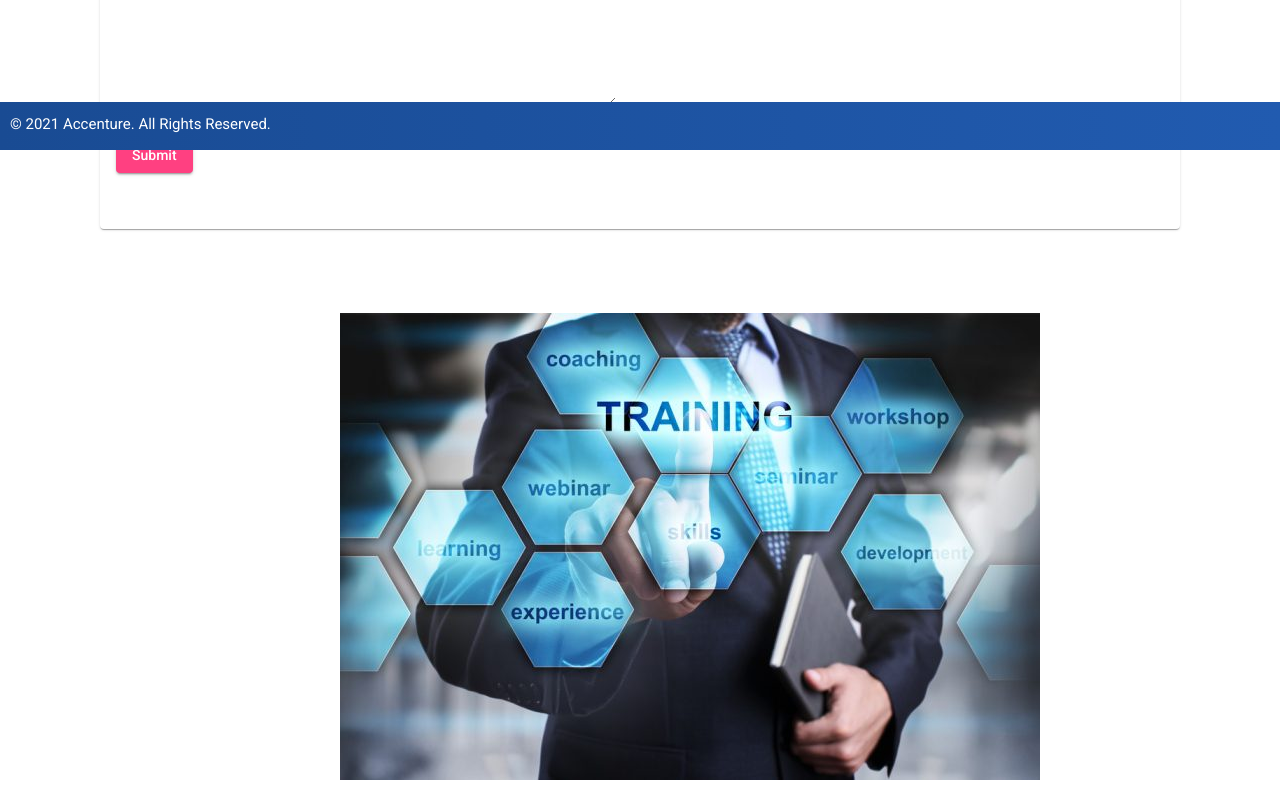
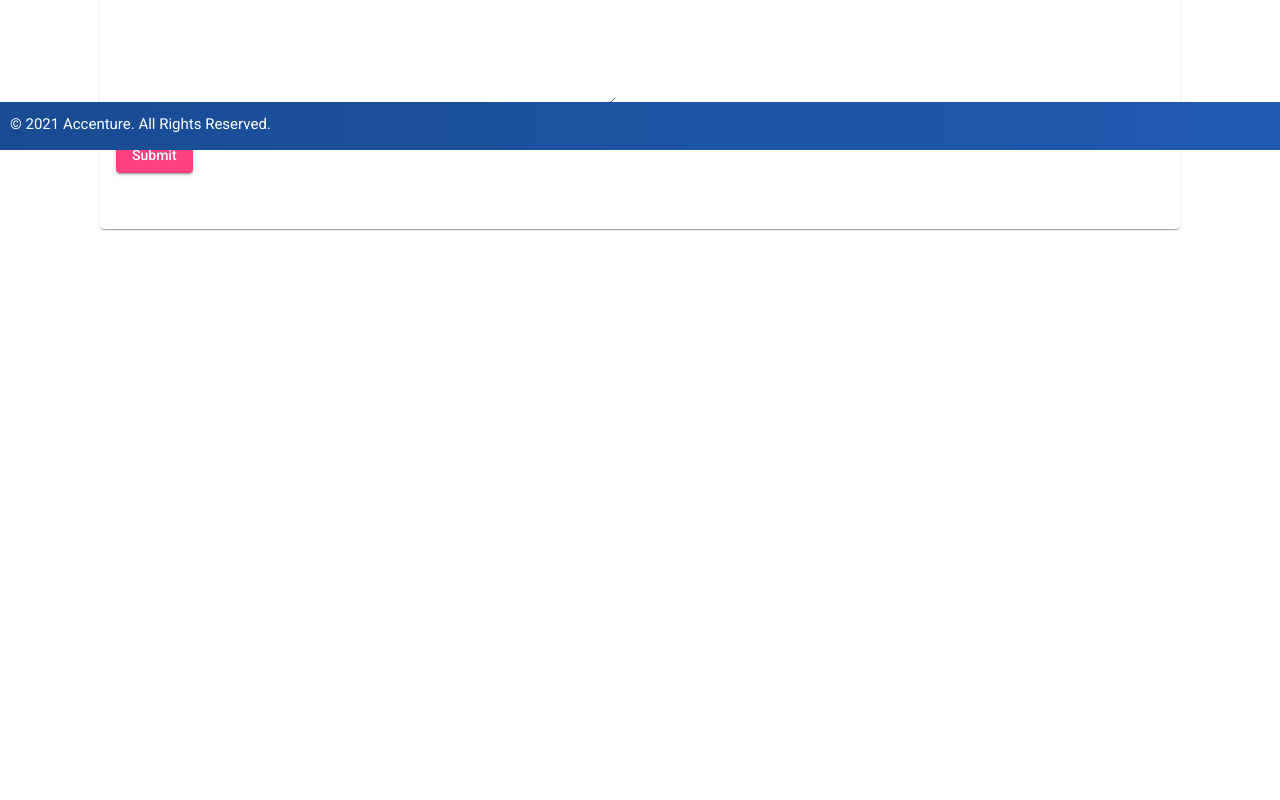
Before and after one commit to NE-INNOVATION/my-nomination-ui, an Angular app: page /setup in a window 1280 px wide. Shown: the part 650-1450 px from the top of the page. After the commit the page ends 983 px from the top, so only its background shows below. Built offline with nearby package versions, Linux system fonts and the light colour scheme; sample sign-in values are in the browser's storage.

Commit message:
image fix

```diff
--- a/src/app/my-nomination-container/my-nomination-container.component.html
+++ b/src/app/my-nomination-container/my-nomination-container.component.html
@@ -1,6 +1,6 @@
 <app-header></app-header>
 <router-outlet></router-outlet>
 <div class="center">
-    <img id="logo" [src]="fullImagePath + '/training.jpg'" alt="Training logo" />
+    <img *ngIf="imgVisible"  id="logo" [src]="fullImagePath + '/training.jpg'" alt="Training logo" />
 </div>
 <app-footer></app-footer>
--- a/src/app/my-nomination-container/my-nomination-container.component.ts
+++ b/src/app/my-nomination-container/my-nomination-container.component.ts
@@ -1,3 +1,4 @@
+import { LocationStrategy } from '@angular/common';
 import { Component, OnInit } from '@angular/core';
 import { MatDialog } from '@angular/material/dialog';
 import { ActivatedRoute, NavigationEnd, Router } from '@angular/router';
@@ -12,8 +13,9 @@ export class MyNominationContainerComponent implements OnInit {
 
   programId : string = "";
   fullImagePath = '/assets/images';
+  imgVisible:boolean = false;
 
-  constructor(private route: ActivatedRoute,private router: Router,
+  constructor(private route: ActivatedRoute,private router: Router,private url:LocationStrategy,
     public dialog: MatDialog,) {
 
     console.log(this.router.url);
@@ -22,7 +24,13 @@ export class MyNominationContainerComponent implements OnInit {
       (event: any) => {
         if (event instanceof NavigationEnd) {
           console.log('this.router.url', this.router.url);
+          console.log(this.url.path());
           let isLoginSuccess = sessionStorage.getItem("isLoginSuccessfull");
+          if((this.url.path() == "/")){
+            this.imgVisible = true;
+          }else{
+            this.imgVisible = false;
+          }
 
           if((this.router.url.indexOf('nomination') <= 0 || this.router.url.indexOf('message') <= 0) && !isLoginSuccess){
             const dialogRef = this.dialog.open(LoginComponent);
```
